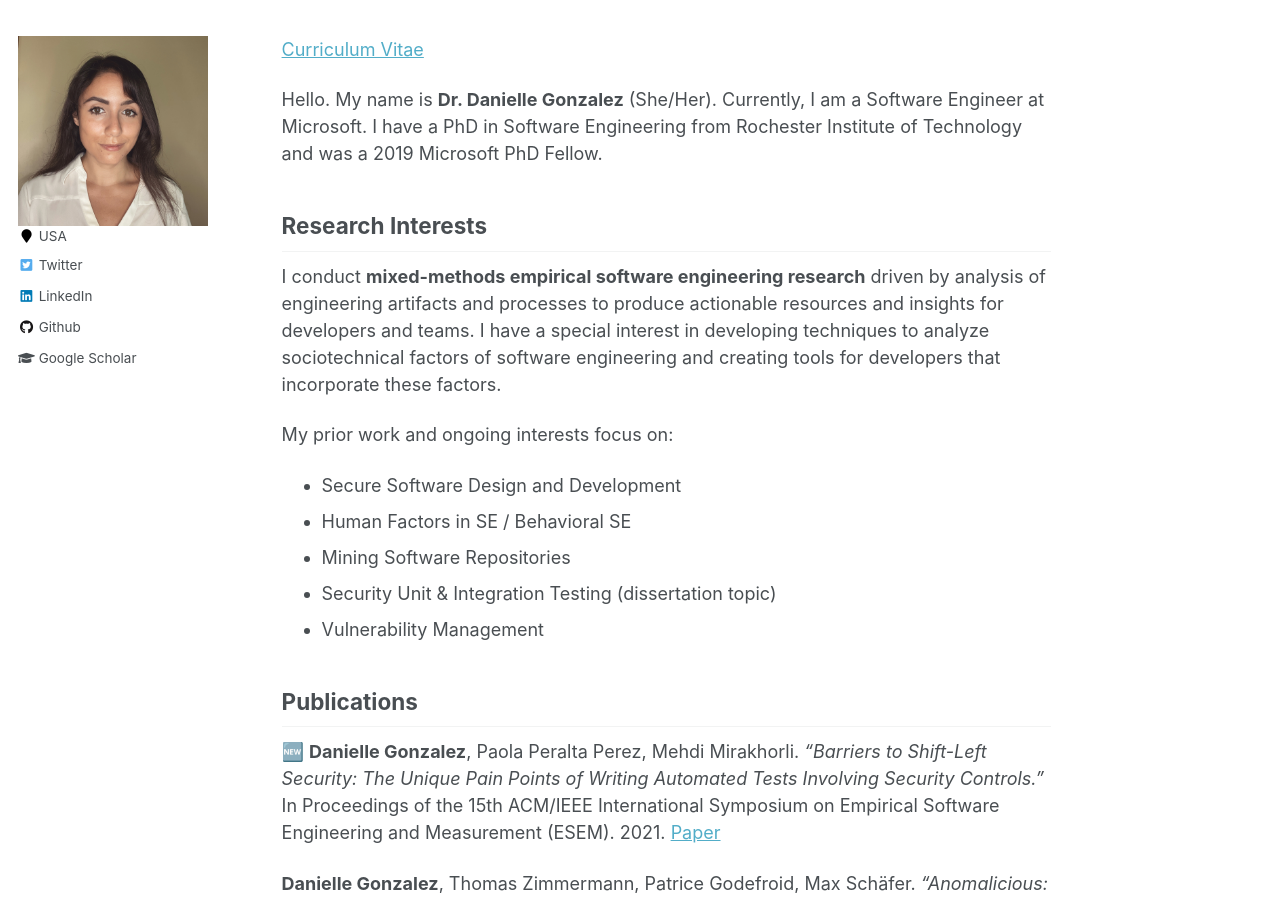
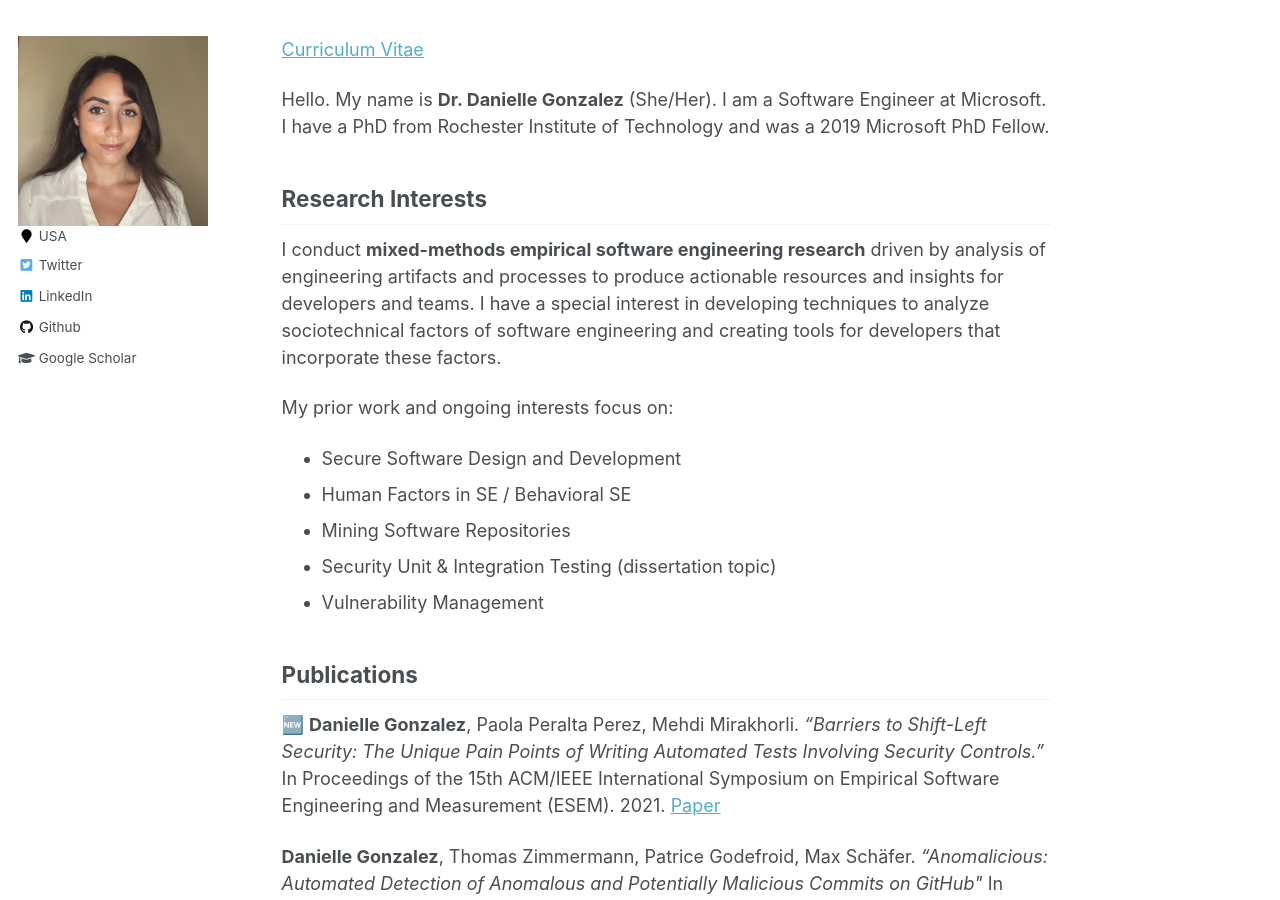
Before and after one commit to DanielleGonzalez/DanielleGonzalez.github.io, a Jekyll site: the page built from _pages/about.md, in a window 1280 px wide and 900 px high. Built offline with Jekyll 4.4.1, drawn with Linux system fonts in a browser that asks for light colours; emoji names are drawn with the system emoji font.

Commit message:
Update about.md

```diff
--- a/_pages/about.md
+++ b/_pages/about.md
@@ -10,7 +10,7 @@ redirect_from:
 
 [Curriculum Vitae](files/DanielleGonzalez_Feb2021_CV.pdf){:target="_blank"}
 
-Hello. My name is **Dr. Danielle Gonzalez** (She/Her). Currently, I am a Software Engineer at Microsoft. I have a PhD in Software Engineering from Rochester Institute of Technology and was a 2019 Microsoft PhD Fellow.
+Hello. My name is **Dr. Danielle Gonzalez** (She/Her). I am a Software Engineer at Microsoft. I have a PhD from Rochester Institute of Technology and was a 2019 Microsoft PhD Fellow.
 
 ## Research Interests
 I conduct **mixed-methods empirical software engineering research** driven by analysis of engineering artifacts and processes to produce actionable resources and insights for developers and teams. I have a special interest in developing techniques to analyze sociotechnical factors of software engineering and creating tools for developers that incorporate these factors.
```
